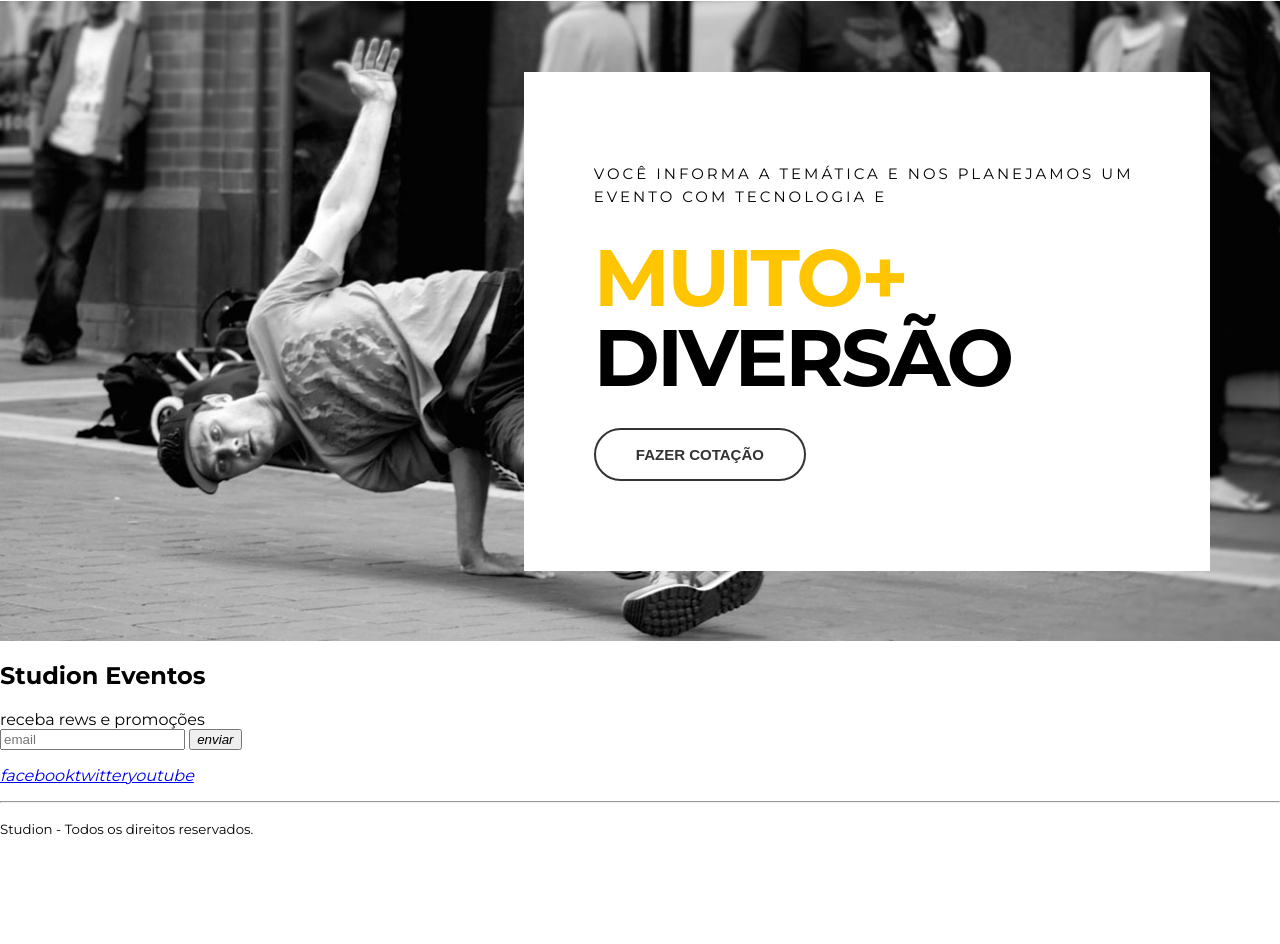
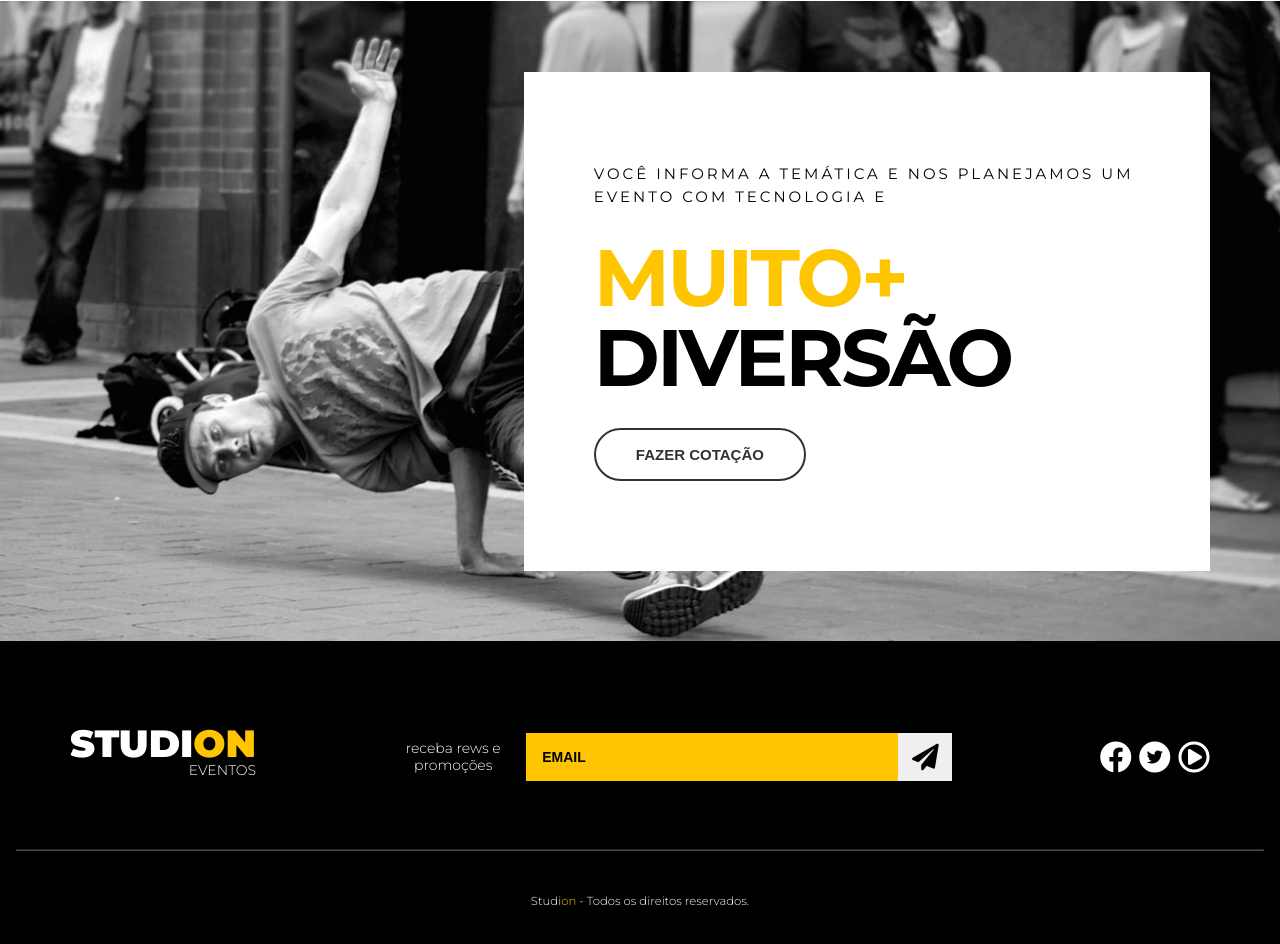
Before and after one commit to helloraquelsantana/Studion, a website: page src/index.html in a window 1280 px wide. Shown: the part 1676-2620 px from the top of the page. Before the commit the page ends 2530 px from the top, so only its background shows below. Drawn offline with Linux system fonts and the light colour scheme.

Commit message:
feat(footer) implemented footer styles

```diff
--- a/src/index.html
+++ b/src/index.html
@@ -98,46 +98,47 @@
       </section>
     </main>
 
-    <footer>
-      <div>
-        <h2>
-          Studi<span>on</span>
-          <span >Eventos</span>
+    <footer class="footer">
+      <div class="container footer__container">
+        <h2 class="logo-studion">
+          Studi<span class="copy--primary">on</span>
+          <span class="logo-studion__subtitle">Eventos</span>
         </h2>
 
-        <form >
-          <label> receba rews e promoções</label>
-          <div>
+        <form class="footer__form">
+          <label for="email"> receba rews e promoções</label>
+          <div class="footer__email">
             <input id="email" type="email" placeholder="email " />
             <button type="submit">
-              <i>enviar</i>
+              <i class="fas fa-paper-plane fa-2x"></i>
             </button>
           </div>
         </form>
 
-        <ul>
+        <ul class="footer__social">
           <li>
             <a href="http://facebook.com/" target="_blank">
-              <i>facebook</i>
+              <i class="fab fa-facebook fa-2x"></i>
           </a></li>
 
           <li>
             <a href="http://twitter.com/" target="_blank">
-              <span>
-                <i >twitter</i>
+              <span class="fa-stack">
+                <i class="fas fa-circle fa-stack-2x fa-inverse"></i>
+                <i class="fab fa-twitter fa-stack-1x" ></i>
               </span>
             </a></li>
 
           <li>
             <a href="http://youtube.com/" target="_blank">
-              <i>youtube</i>
+              <i class="far fa-play-circle fa-2x"></i>
             </a></li>
         </ul>
       </div>
 
       <hr /> <!-- line -->
-      <p >
-        <small>Studi<span >on</span> - Todos os direitos reservados.</small>
+      <p class="footer__rigth">
+        <small>Studi<span class="copy--primary">on</span> - Todos os direitos reservados.</small>
       </p>
     </footer>
   </body>
--- a/src/style.css
+++ b/src/style.css
@@ -280,3 +280,110 @@ ul {
     border-color: var(--color-copy);
     background: unset;
 }
+
+
+.footer{
+    background-color: #000;
+    color: #fff;
+    padding: 0 1rem;
+}
+
+.footer__container {
+    display: grid;
+    grid-template-columns: repeat(3, auto);
+    align-items: center;
+    padding: 5.25rem 0 3.75rem 0;
+}
+
+.footer .logo-studion {
+    justify-self: start;
+    margin: 0;
+
+}
+
+.logo-studion__subtitle{
+    display: block;
+}
+.footer__form {
+    display: grid;
+    place-items: center;
+    grid-template-columns: 10ch auto;
+    gap: 1.25rem;
+}
+
+
+.footer__form label{
+    font-size: .875rem;
+    font-weight: 300;
+    line-height: 1.06rem;
+    text-align: center;
+
+}
+
+.footer__email {
+    display: grid;
+    grid-template-columns: auto 3.375rem;
+    width: 100%;
+}
+
+.footer__form input {
+    background: var(--color-primary);
+    border: unset;
+    padding: 1rem;
+    font-size: .875rem;
+    font-weight: 700;
+    text-transform: uppercase;
+    color: #000
+
+}
+
+.footer__form input::placeholder {
+    color: #000;
+}
+
+.footer__form input:focus{
+    outline: unset;
+}
+
+.footer__form button {
+    cursor: pointer;
+    border: unset;
+    height: 100%;
+    transition: 0.3s  all ease;
+}
+
+
+.footer__form button:hover {
+    color: #fff;
+    background-color: var(--color-copy);
+}
+
+.footer__social {
+    justify-self: end;
+}
+
+.footer__social a,
+.footer__social a:visited,
+.footer__social a:active {
+    color: #fff;
+    margin-left: 0.2rem ;
+}
+
+.footer__social a .fa-twitter,
+.footer__social a .fa-twitter:visited,
+.footer__social a .fa-twitter:active {
+    color: #000;
+}
+
+.footer hr {
+    border-color: #fff4;
+    margin: 0;
+}
+
+.footer p{
+    text-align: center;
+    font-size: .875rem;
+    font-weight: 300;
+    margin: 0;
+    margin: 2.5rem 0;
+}
```
